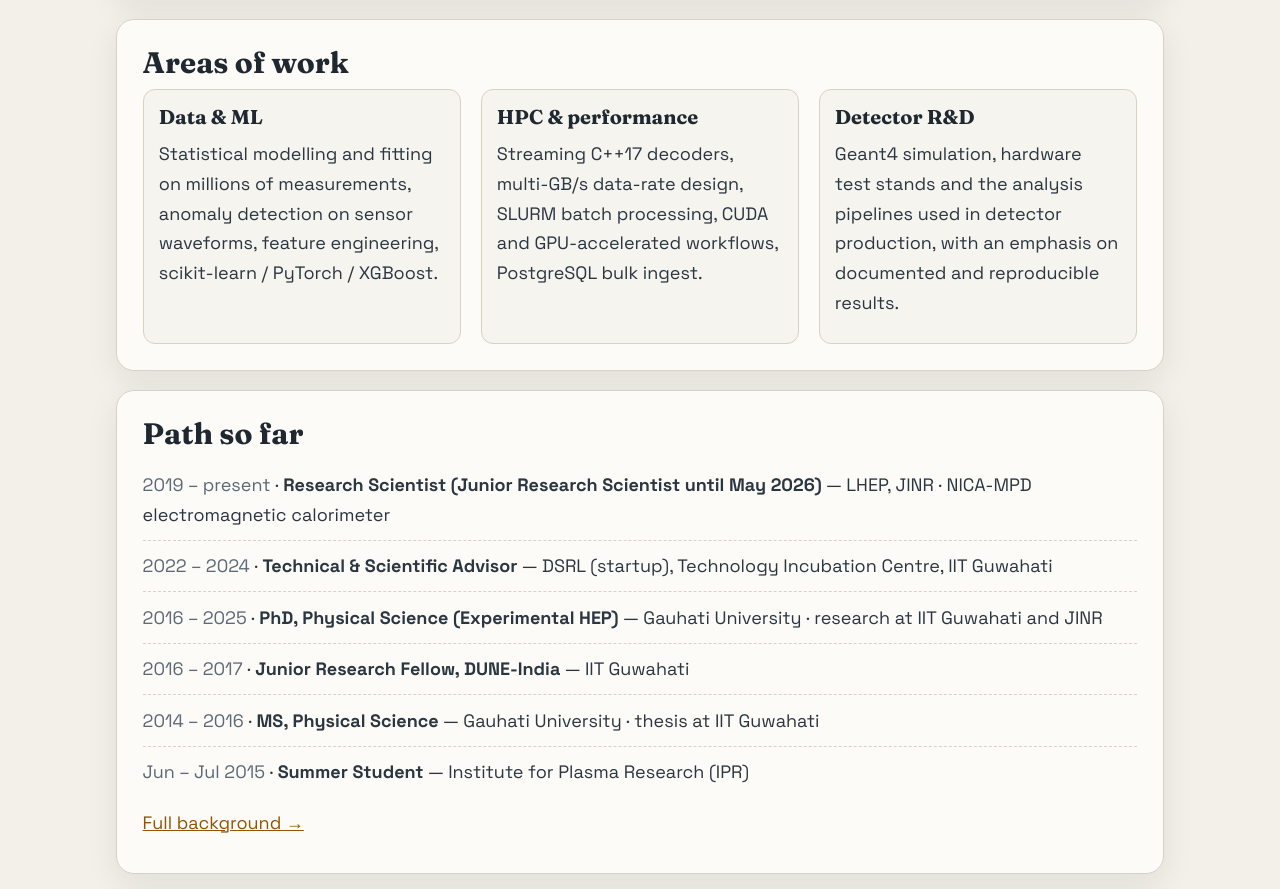
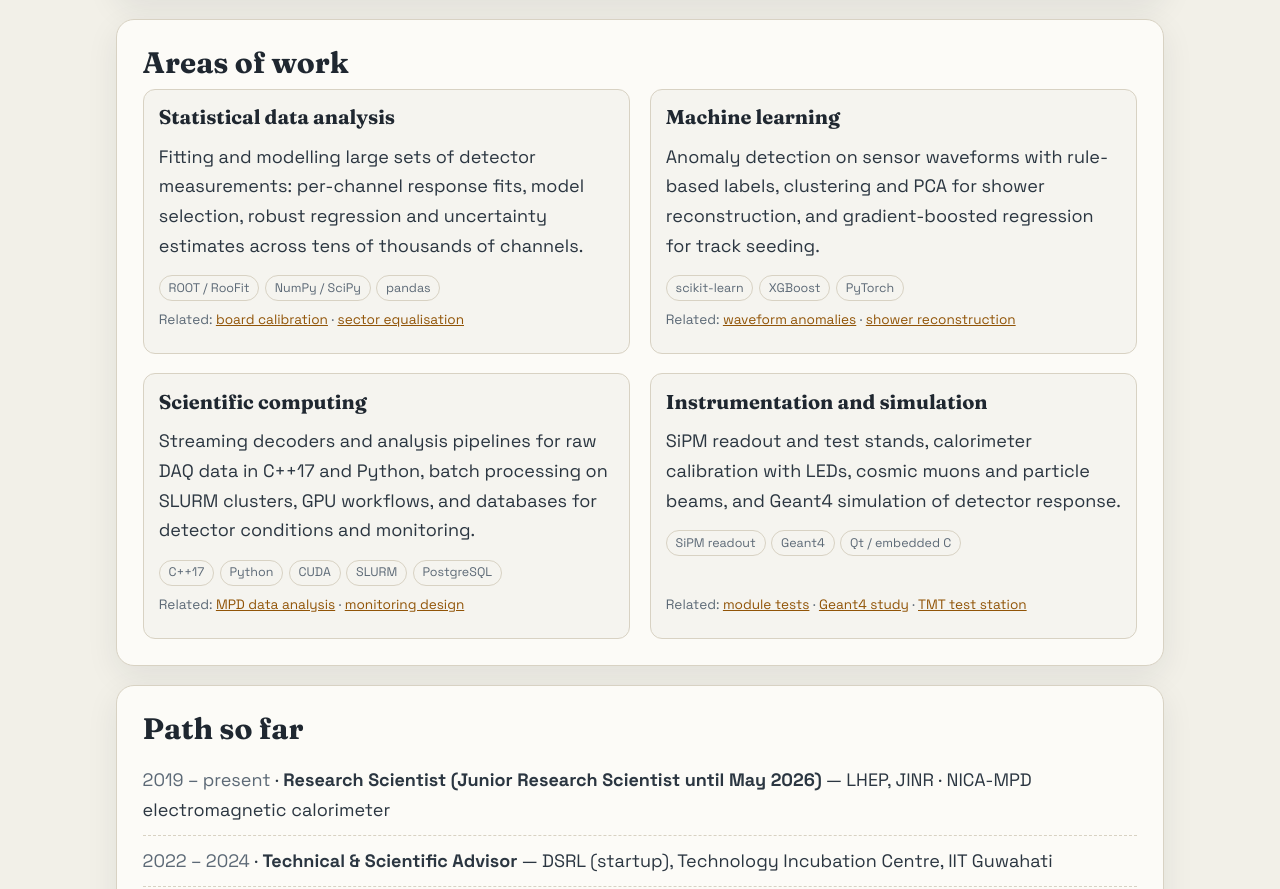
Before and after one commit to maharnab/maharnab.github.io, an Astro site: page / in a window 1280 px wide. Shown: the part 1898-2787 px from the top of the page. Built offline with nearby package versions, Linux system fonts and the light colour scheme; Astro itself is replaced by a stand-in of ours.

Commit message:
Areas of work: four plain cards with tools and links to related projects
Co-Authored-By: Claude Opus 5.5 <noreply@anthropic.com>

```diff
--- a/src/pages/index.astro
+++ b/src/pages/index.astro
@@ -12,6 +12,45 @@ const featured = (await getCollection('projects'))
 const posts = (await getCollection('blog'))
 	.sort((a, b) => b.data.pubDate.valueOf() - a.data.pubDate.valueOf())
 	.slice(0, 3);
+const areas = [
+	{
+		title: 'Statistical data analysis',
+		text: 'Fitting and modelling large sets of detector measurements: per-channel response fits, model selection, robust regression and uncertainty estimates across tens of thousands of channels.',
+		tools: ['ROOT / RooFit', 'NumPy / SciPy', 'pandas'],
+		related: [
+			{ slug: 'sipm-board-calibration', label: 'board calibration' },
+			{ slug: 'sector-equalisation', label: 'sector equalisation' },
+		],
+	},
+	{
+		title: 'Machine learning',
+		text: 'Anomaly detection on sensor waveforms with rule-based labels, clustering and PCA for shower reconstruction, and gradient-boosted regression for track seeding.',
+		tools: ['scikit-learn', 'XGBoost', 'PyTorch'],
+		related: [
+			{ slug: 'waveform-anomaly-detection', label: 'waveform anomalies' },
+			{ slug: 'dune-nd-ecal-simulation', label: 'shower reconstruction' },
+		],
+	},
+	{
+		title: 'Scientific computing',
+		text: 'Streaming decoders and analysis pipelines for raw DAQ data in C++17 and Python, batch processing on SLURM clusters, GPU workflows, and databases for detector conditions and monitoring.',
+		tools: ['C++17', 'Python', 'CUDA', 'SLURM', 'PostgreSQL'],
+		related: [
+			{ slug: 'mpd-ecal-data-analysis', label: 'MPD data analysis' },
+			{ slug: 'live-monitoring-pipeline', label: 'monitoring design' },
+		],
+	},
+	{
+		title: 'Instrumentation and simulation',
+		text: 'SiPM readout and test stands, calorimeter calibration with LEDs, cosmic muons and particle beams, and Geant4 simulation of detector response.',
+		tools: ['SiPM readout', 'Geant4', 'Qt / embedded C'],
+		related: [
+			{ slug: 'module-tests-and-beam', label: 'module tests' },
+			{ slug: 'dune-nd-ecal-simulation', label: 'Geant4 study' },
+			{ slug: 'tmt-actuator-test-software', label: 'TMT test station' },
+		],
+	},
+];
 ---
 
 <Page title={SITE_TITLE} description={SITE_DESCRIPTION}>
@@ -51,19 +90,29 @@ const posts = (await getCollection('blog'))
 
 	<section class="panel">
 		<h2>Areas of work</h2>
-		<div class="cards">
-			<article class="card">
-				<h3>Data & ML</h3>
-				<p>Statistical modelling and fitting on millions of measurements, anomaly detection on sensor waveforms, feature engineering, scikit-learn / PyTorch / XGBoost.</p>
-			</article>
-			<article class="card">
-				<h3>HPC & performance</h3>
-				<p>Streaming C++17 decoders, multi-GB/s data-rate design, SLURM batch processing, CUDA and GPU-accelerated workflows, PostgreSQL bulk ingest.</p>
-			</article>
-			<article class="card">
-				<h3>Detector R&amp;D</h3>
-				<p>Geant4 simulation, hardware test stands and the analysis pipelines used in detector production, with an emphasis on documented and reproducible results.</p>
-			</article>
+		<div class="grid-2 areas">
+			{
+				areas.map((a) => (
+					<article class="card">
+						<h3>{a.title}</h3>
+						<p>{a.text}</p>
+						<ul class="tags">
+							{a.tools.map((t) => (
+								<li>{t}</li>
+							))}
+						</ul>
+						<p class="related">
+							Related:{' '}
+							{a.related.map((r, i) => (
+								<>
+									{i > 0 && ' · '}
+									<a href={`/projects/${r.slug}/`}>{r.label}</a>
+								</>
+							))}
+						</p>
+					</article>
+				))
+			}
 		</div>
 	</section>
 
@@ -101,6 +150,19 @@ const posts = (await getCollection('blog'))
 </Page>
 
 <style>
+	.areas .card {
+		display: flex;
+		flex-direction: column;
+	}
+	.areas .card p {
+		margin: 0.3rem 0 0.4rem;
+	}
+	.areas .related {
+		margin-top: auto !important;
+		padding-top: 0.5rem;
+		font-size: 0.85rem;
+		color: var(--text-muted);
+	}
 	.subtitle {
 		margin: 0 0 0.6rem;
 		font-size: 1.05rem;
```
